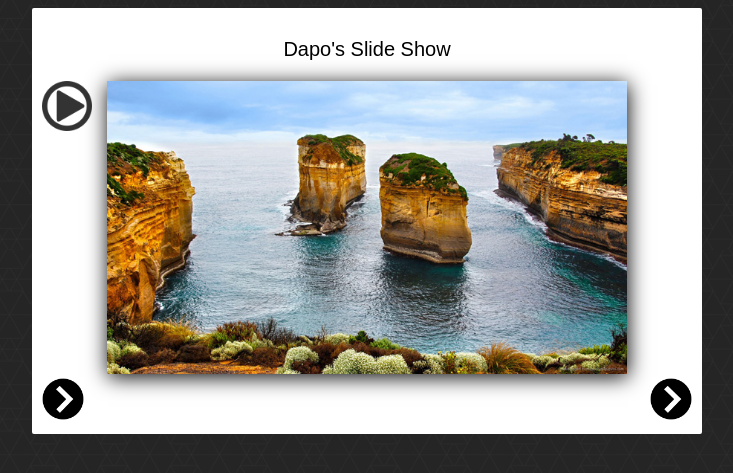
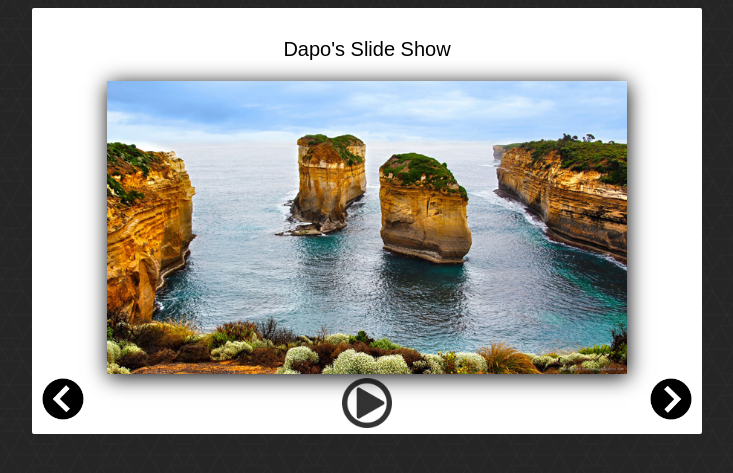
Before and after one commit to dm262/Makanjuola-P2, a PHP site: page /index.html in a window 1280 px wide. Shown: the top 473 px of the page, without its empty margins (273-1006 px from the left). Run offline with PHP 8.4, Linux system fonts and the light colour scheme; grey boxes labelled with a size stand in for pictures from a placeholder-image service; some libraries are stand-ins or nearby versions.

Commit message:
task: adjusted css moved moreindicator to center aligned with img element.

```diff
--- a/css/style.css
+++ b/css/style.css
@@ -30,7 +30,7 @@ body {
 	position: absolute;
 	z-index: 3;
 	opacity: .8;
-	top: 0px;
+	right: 300px;
 }
 
 .thumbnail {
@@ -39,7 +39,6 @@ body {
 	position: relative;
 	box-shadow: 1px 3px 20px 0px;
 }
-
 
 .banner {
 	text-align: center;
@@ -54,6 +53,7 @@ body {
 #prevPhoto {
 	height: 42px;
 	width: 42px;
+	transform: rotate(180deg)
 }
 
 #nextPhoto {
--- a/index.html
+++ b/index.html
@@ -15,8 +15,9 @@
       <div class="photoHolder">
         <img class="thumbnail" id="photo" src="http://placehold.it/518x389?text=Welcome+to+my+Gallery" alt="Gallery Image"/>
       </div>
-      <img class="moreIndicator rot90" src="img/more.png" alt="More Content"/>
+
       <div id="nav">
+          <img class="moreIndicator center rot90" src="img/more.png" alt="More Content"/>
         <img id="prevPhoto" class='rot180' src="img/arrow.png" alt="Previous Photo"/>
         <img id="nextPhoto" src="img/arrow.png" alt="Next Photo"/>
       </div>
--- a/js/gallery.js
+++ b/js/gallery.js
@@ -41,10 +41,9 @@ function swapPhoto() {
 	$('#photo').attr("src" ,mImages[mCurrentIndex].url);
     console.log('swap photo');
 
-
-
 }
 
+$('.moreIndicator').siblings()
 // Counter for the mImages array
 var mCurrentIndex = 0;
 
```
